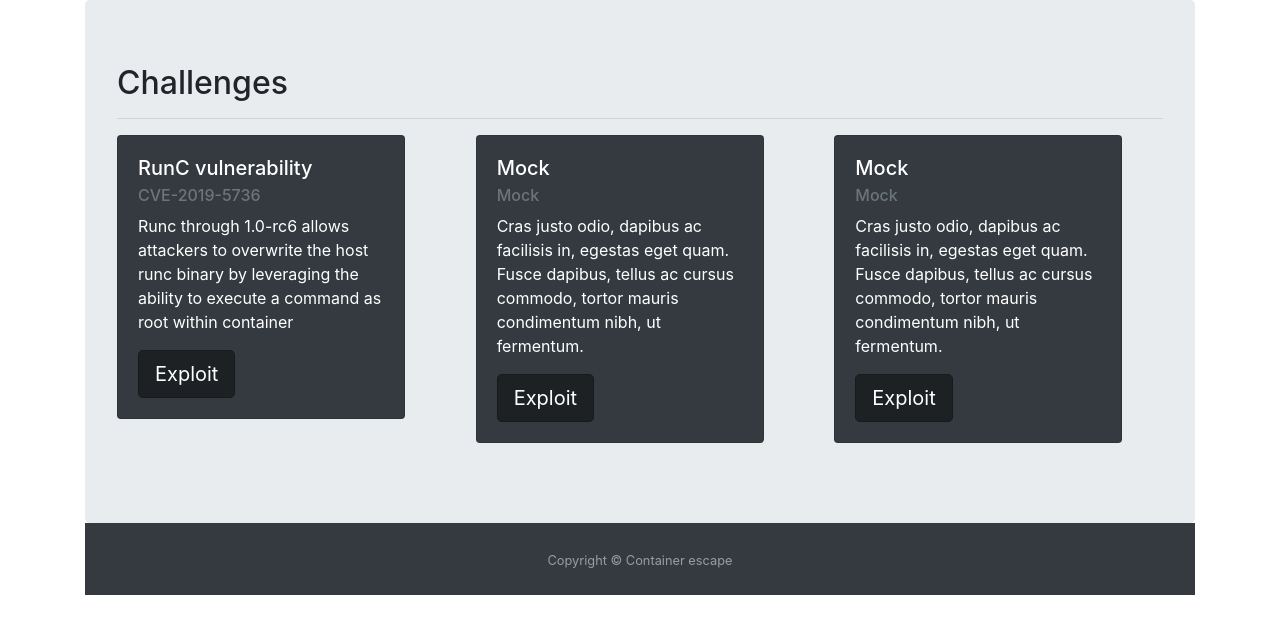
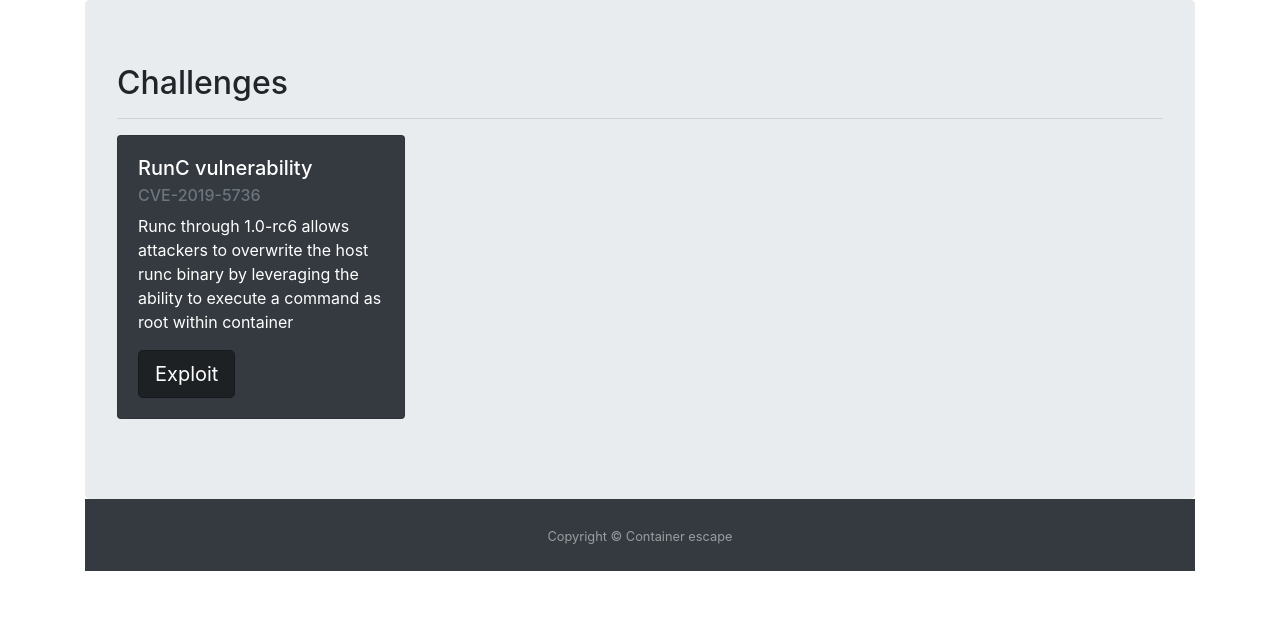
Before and after one commit to linoskoczek/container-escape, a Flask app: page /challenges in a window 1280 px wide. Shown: the part 56-690 px from the top of the page. Run offline with Flask 2, Linux system fonts and the light colour scheme; parts of the project's set-up code (start-up, migrations or seed data) failed here and were passed over; some libraries are stand-ins or nearby versions.

Commit message:
Adds dynamic challenge addition on challanges page

```diff
--- a/src/challenges/runc.py
+++ b/src/challenges/runc.py
@@ -15,6 +15,20 @@ class Runc(Challenge):
         self.solved_challenges = solved_challenges
         threading.Thread(target=self.trigger).start()
         threading.Thread(target=self.win_check).start()
+
+    @property
+    def title(self):
+        return 'RunC vulnerability'
+
+    @property
+    def subtitle(self):
+        return 'CVE-2019-5736'
+
+    @property
+    def description(self):
+        return '''Runc through 1.0-rc6 allows attackers to overwrite the
+            host runc binary by leveraging the ability to execute a command as
+            root within container'''
 
     def run_instance(self, user_id):
         port = utils.get_free_port()
--- a/src/main.py
+++ b/src/main.py
@@ -14,8 +14,9 @@ app.secret_key = 'inzynierka123'
 client = docker.from_env()
 keepalive_containers = {}
 solved_challenges = []
+# Add your challenge to this dict
 enabled_challenges = {
-    'runc' : Runc(client, solved_challenges)
+    'runc' : Runc(client, solved_challenges),
 }
 
 
@@ -26,7 +27,7 @@ def index():
 
 @app.route('/challenges', methods=['GET'])
 def challenges_page():
-    return render_template("challenges.html")
+    return render_template("challenges.html", challenges=enabled_challenges)
 
 
 @app.route('/challenges/<challenge>', methods=['GET'])
--- a/src/templates/challenges.html
+++ b/src/templates/challenges.html
@@ -6,43 +6,20 @@
         <h2>Challenges</h2>
         <hr>
         <div class="row">
+                {%- if challenges %}
+                    {%- for challenge_name, challenge in challenges.items() %}
             <div class="col-sm-4">
                 <div class="card text-white bg-dark mb-3" style="width: 18rem;">
                     <div class="card-body">
-                        <h5 class="card-title">RunC vulnerability</h5>
-                        <h6 class="card-subtitle mb-2 text-muted">CVE-2019-5736</h6>
-                        <p class="card-text">Runc through 1.0-rc6 allows attackers to overwrite the host runc binary by leveraging the ability to execute a command as root within container</p>
-                        <a href="/challenges/runc" class="btn btn-dark btn-lg active center-block" role="button" aria-pressed="true">Exploit</a>
+                        <h5 class="card-title">{{ challenge.title }}</h5>
+                        <h6 class="card-subtitle mb-2 text-muted">{{ challenge.subtitle }}</h6>
+                        <p class="card-text">{{ challenge.description }}</p>
+                        <a href="/challenges/{{ challenge_name }}" class="btn btn-dark btn-lg active center-block" role="button" aria-pressed="true">Exploit</a>
                     </div>
                 </div>
             </div>
-            <div class="col-sm-4">
-                <div class="card text-white bg-dark mb-3" style="width: 18rem;">
-                    <div class="card-body">
-                        <h5 class="card-title">Mock</h5>
-                        <h6 class="card-subtitle mb-2 text-muted">Mock</h6>
-                        <p class="card-text">Cras justo odio, dapibus ac facilisis in, egestas eget quam. Fusce dapibus, tellus ac cursus commodo, tortor mauris condimentum nibh, ut fermentum.</p>
-                        <a href="#" class="btn btn-dark btn-lg active center-block" role="button" aria-pressed="true">Exploit</a>
-                    </div>
-                </div>
-            </div>
-            <div class="col-sm-4">
-                <div class="card text-white bg-dark mb-3" style="width: 18rem;">
-                    <div class="card-body">
-                        <h5 class="card-title">Mock</h5>
-                        <h6 class="card-subtitle mb-2 text-muted">Mock</h6>
-                        <p class="card-text">Cras justo odio, dapibus ac facilisis in, egestas eget quam. Fusce dapibus, tellus ac cursus commodo, tortor mauris condimentum nibh, ut fermentum.</p>
-                        <a href="#" class="btn btn-dark btn-lg active center-block" role="button" aria-pressed="true">Exploit</a>
-                    </div>
-                </div>
-            </div>
+                    {%- endfor %}
+                {%- endif %}
         </div>
     </div>
-    {%- with messages = get_flashed_messages() %}
-        {%- if messages %}
-            {%- for msg in messages %}
-                <p>{{ msg }}</p>
-            {%- endfor %}
-        {%- endif %}
-    {%- endwith %}
 {%- endblock %}
```
Also changed, not shown: src/challenges/challenge.py (+13 -1 lines).
